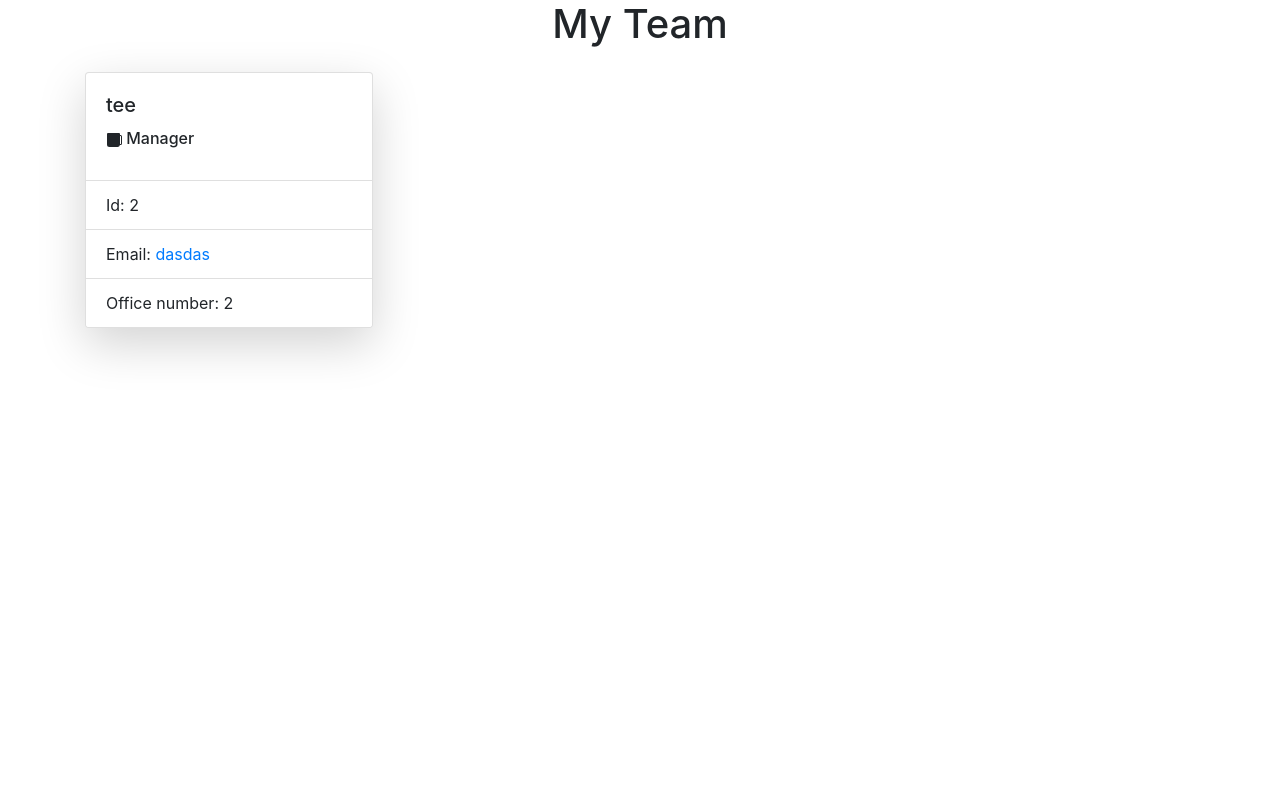
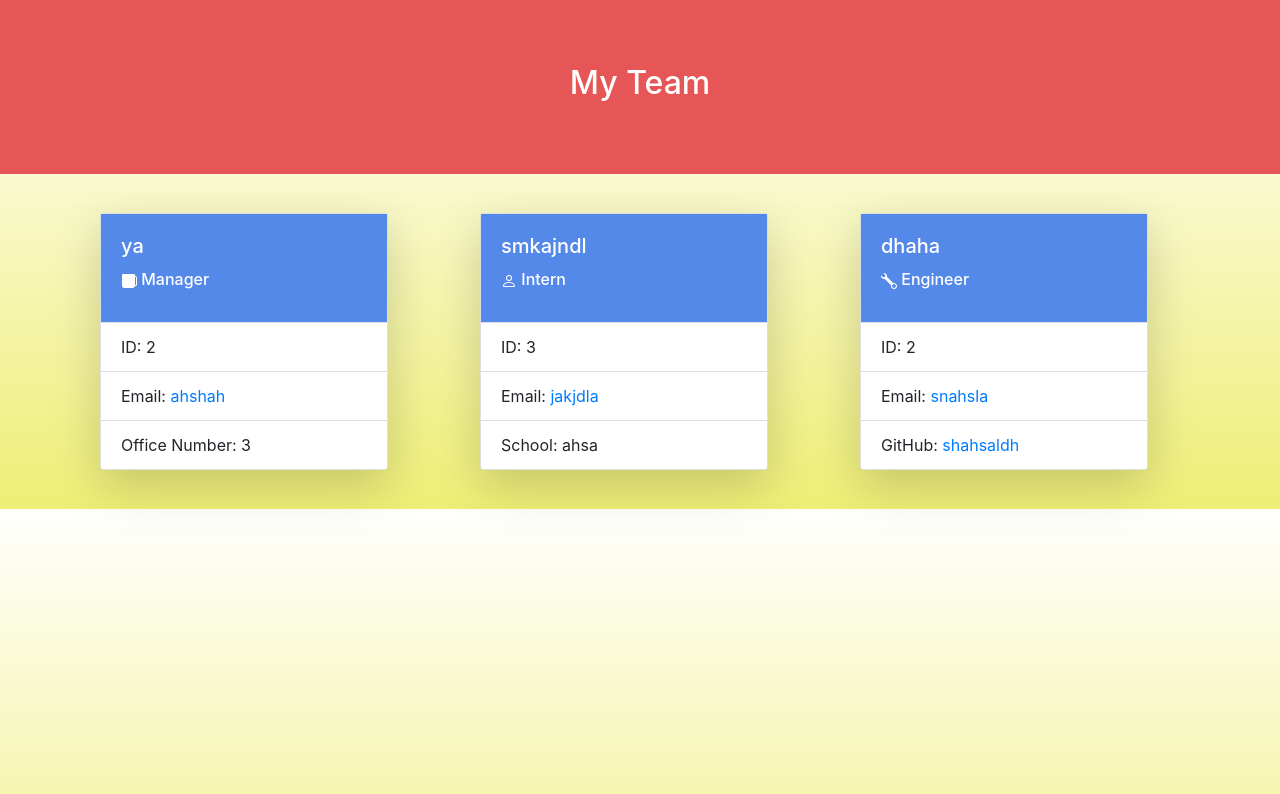
Before and after one commit to gabrielcrosetti/team-profile-generator, a website: page dist/index.html in a window 1280 px wide. Drawn offline with nearby package versions, Linux system fonts and the light colour scheme.

Commit message:
changes to CSS

```diff
--- a/dist/index.html
+++ b/dist/index.html
@@ -19,7 +19,7 @@
             <div class="col">
         <div class="card shadow-lg" style="width: 18rem;">
             <div class="card-body identity">
-                <h5 class="card-title">tee</h5>
+                <h5 class="card-title">ya</h5>
                 <h6 class="card-title"><svg xmlns="http://www.w3.org/2000/svg" width="16" height="16"
                         fill="currentColor" class="bi bi-cup-fill" viewBox="0 0 16 16">
                         <path
@@ -27,12 +27,40 @@
                     </svg> Manager</h6>
             </div>
             <ul class="list-group list-group-flush">
-                <li class="list-group-item">Id: 2</li>
-                <li class="list-group-item">Email: <a href="mailto:">dasdas</a></li>
-                <li class="list-group-item">Office number: 2</li>
+                <li class="list-group-item">ID: 2</li>
+                <li class="list-group-item">Email: <a href="mailto:">ahshah</a></li>
+                <li class="list-group-item">Office Number: 3</li>
             </ul>
         </div>
+    </div><div class="col">
+    <div class="card shadow-lg" style="width: 18rem;">
+        <div class="card-body identity">
+            <h5 class="card-title">smkajndl</h5>
+            <h6 class="card-title"><svg xmlns="http://www.w3.org/2000/svg" width="16" height="16" fill="currentColor" class="bi bi-person" viewBox="0 0 16 16">
+            <path d="M8 8a3 3 0 1 0 0-6 3 3 0 0 0 0 6zm2-3a2 2 0 1 1-4 0 2 2 0 0 1 4 0zm4 8c0 1-1 1-1 1H3s-1 0-1-1 1-4 6-4 6 3 6 4zm-1-.004c-.001-.246-.154-.986-.832-1.664C11.516 10.68 10.289 10 8 10c-2.29 0-3.516.68-4.168 1.332-.678.678-.83 1.418-.832 1.664h10z"/>
+          </svg>  Intern</h6>
+        </div>
+        <ul class="list-group list-group-flush">
+            <li class="list-group-item">ID: 3</li>
+            <li class="list-group-item">Email: <a href="mailto:">jakjdla</a></li>
+            <li class="list-group-item">School: ahsa</li>
+        </ul>
     </div>
+    </div><div class="col">
+    <div class="card shadow-lg" style="width: 18rem;">
+        <div class="card-body identity">
+            <h5 class="card-title">dhaha</h5>
+            <h6 class="card-title"><svg xmlns="http://www.w3.org/2000/svg" width="16" height="16" fill="currentColor" class="bi bi-wrench" viewBox="0 0 16 16">
+                <path d="M.102 2.223A3.004 3.004 0 0 0 3.78 5.897l6.341 6.252A3.003 3.003 0 0 0 13 16a3 3 0 1 0-.851-5.878L5.897 3.781A3.004 3.004 0 0 0 2.223.1l2.141 2.142L4 4l-1.757.364L.102 2.223zm13.37 9.019.528.026.287.445.445.287.026.529L15 13l-.242.471-.026.529-.445.287-.287.445-.529.026L13 15l-.471-.242-.529-.026-.287-.445-.445-.287-.026-.529L11 13l.242-.471.026-.529.445-.287.287-.445.529-.026L13 11l.471.242z"/>
+              </svg>  Engineer</h6>
+        </div>
+        <ul class="list-group list-group-flush">
+            <li class="list-group-item">ID: 2</li>
+            <li class="list-group-item">Email: <a href="mailto:">snahsla</a></li>
+            <li class="list-group-item">GitHub: <a target="_blank" href="https://github.com/shahsaldh">shahsaldh</a></li>
+        </ul>
+    </div>
+</div>
         </div>
     </main>
 </body>
--- a/dist/style.css
+++ b/dist/style.css
@@ -0,0 +1,22 @@
+body {
+    background-image: linear-gradient(180deg, rgb(255, 255, 255), rgb(238, 238, 117));
+}
+
+header {
+    background-color: rgb(231, 86, 86);
+    color: white;
+    padding: 5%;
+}
+
+header h1 {
+    font-size:xx-large;
+}
+
+.col {
+    margin: 15px;
+}
+
+.identity {
+    background-color: rgb(84, 136, 233);
+    color: white;
+}
```
